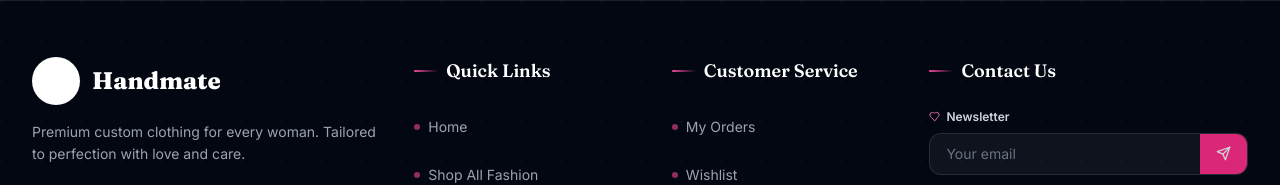
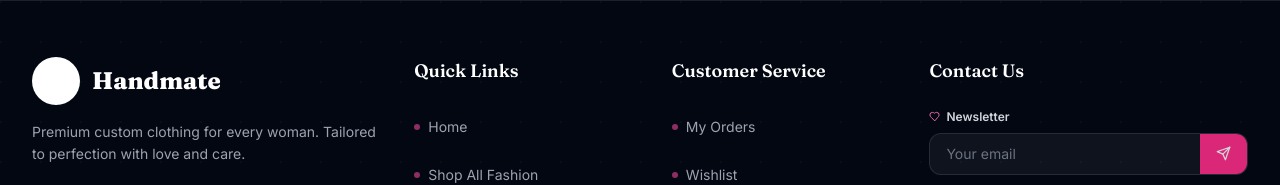
Before and after one commit to Ajay120503/handicraft, a React (Vite) app: page / in a window 1280 px wide. Shown: the part 3207-3392 px from the top of the page. Built offline with nearby package versions, Linux system fonts and the light colour scheme; no server answers.

Commit message:
first commit

```diff
--- a/src/components/layout/Footer.jsx
+++ b/src/components/layout/Footer.jsx
@@ -105,7 +105,7 @@ const Footer = () => {
           {/* Quick Links */}
           <div>
             <h4 className="text-lg font-display font-semibold text-white mb-5 flex items-center gap-2">
-              <span className="w-6 h-0.5 bg-gradient-to-r from-primary-500 to-transparent rounded" />
+              {/* <span className="w-6 h-0.5 bg-gradient-to-r from-primary-500 to-transparent rounded" /> */}
               Quick Links
             </h4>
             <ul className="space-y-1 text-sm">
@@ -132,7 +132,7 @@ const Footer = () => {
           {/* Customer Service */}
           <div>
             <h4 className="text-lg font-display font-semibold text-white mb-5 flex items-center gap-2">
-              <span className="w-6 h-0.5 bg-gradient-to-r from-primary-500 to-transparent rounded" />
+              {/* <span className="w-6 h-0.5 bg-gradient-to-r from-primary-500 to-transparent rounded" /> */}
               Customer Service
             </h4>
             <ul className="space-y-1 text-sm">
@@ -159,7 +159,7 @@ const Footer = () => {
           {/* Contact & Newsletter */}
           <div>
             <h4 className="text-lg font-display font-semibold text-white mb-5 flex items-center gap-2">
-              <span className="w-6 h-0.5 bg-gradient-to-r from-primary-500 to-transparent rounded" />
+              {/* <span className="w-6 h-0.5 bg-gradient-to-r from-primary-500 to-transparent rounded" /> */}
               Contact Us
             </h4>
             <ul className="space-y-3 text-sm mb-6">
```
